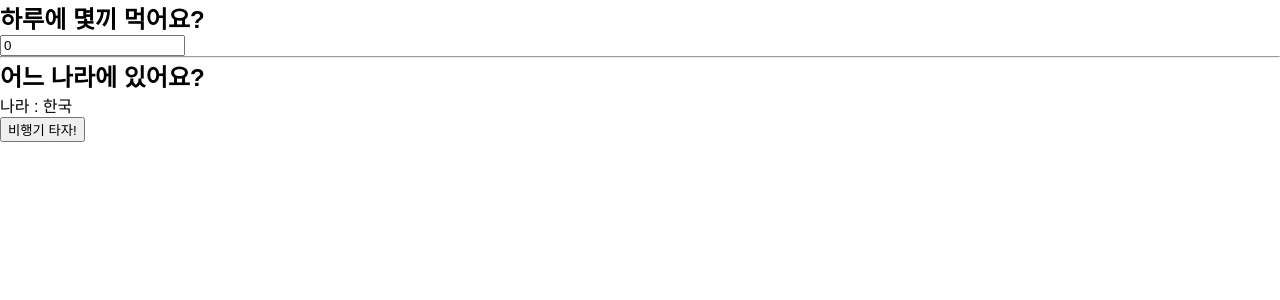
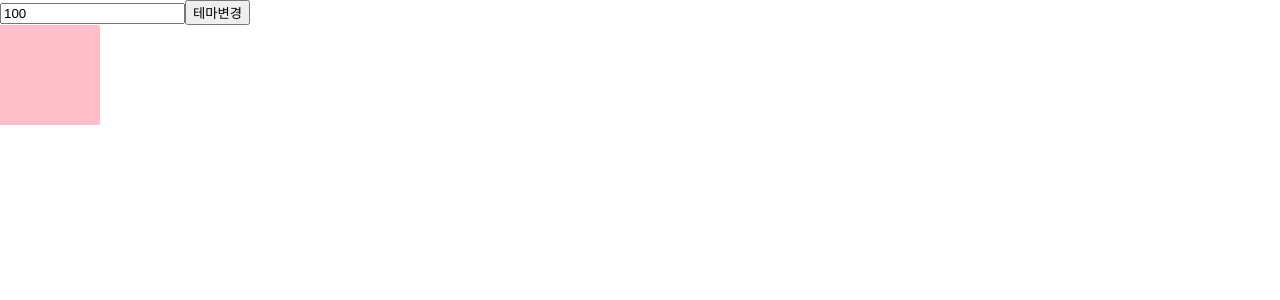
Before and after one commit to ByJin98/no-CRA, a React app: page / in a window 1280 px wide. Shown: the top 300 px of the page. Built offline with nearby package versions, Linux system fonts and the light colour scheme.

Commit message:
useCallback

```diff
--- a/src/App.js
+++ b/src/App.js
@@ -11,30 +11,36 @@ import InputRef from './UseRef/InputRef';
 import UseContext from './UseContext';
 import UseMemo from './UseMemo';
 import Airplane from './UseMemo/Airplane';
+import UseCallback from './UseCallback';
+import Size from './UseCallback/Size';
 
 const App = () => {
   return (
     <>
-      {/** useState */}
+      {/*//! useState */}
       {/* <UseState /> */}
       {/* <Upload /> */}
 
-      {/** useEffect */}
+      {/*//! useEffect */}
       {/* <UseEffect /> */}
       {/* <CleanUP /> */}
 
-      {/** useRef */}
+      {/*//! useRef */}
       {/* <UseRef /> */}
       {/* <VarRef /> */}
       {/* <Count /> */}
       {/* <InputRef /> */}
 
-      {/** useContext */}
+      {/*//! useContext */}
       {/* <UseContext /> */}
 
-      {/** useMemo */}
+      {/*//! useMemo */}
       {/* <UseMemo /> */}
-      <Airplane />
+      {/* <Airplane /> */}
+
+      {/*//! useCallback */}
+      {/* <UseCallback /> */}
+      <Size />
     </>
   );
 };
--- /dev/null
+++ b/src/UseCallback/Size.js
@@ -0,0 +1,33 @@
+import React, { useCallback, useState } from 'react';
+import Box from '../component/Box';
+
+const Size = () => {
+  const [size, setSizes] = useState(100);
+  const [isDark, setIsDark] = useState(false);
+
+  const createBoxStyle = useCallback(() => {
+    return {
+      backgroundColor: 'pink',
+      width: `${size}px`,
+      height: `${size}px`,
+    };
+  }, [size]);
+
+  return (
+    <div
+      style={{
+        background: isDark ? 'black' : 'white',
+      }}
+    >
+      <input
+        type='number'
+        value={size}
+        onChange={(e) => setSizes(e.target.value)}
+      />
+      <button onClick={() => setIsDark(!isDark)}>테마변경</button>
+      <Box createBoxStyle={createBoxStyle} />
+    </div>
+  );
+};
+
+export default Size;
--- /dev/null
+++ b/src/UseCallback/index.js
@@ -0,0 +1,34 @@
+import React, { useCallback, useState, useEffect } from 'react';
+
+// useMemo와의 차이점?
+// useMemo = 값을 메모이제이션
+// useCallback = 함수를 메모이제이션
+
+const Index = () => {
+  const [number, setNumber] = useState(0);
+  const [toggle, setToggle] = useState(true);
+
+  const someFunction = useCallback(() => {
+    console.log(`someFunc : ${number}`);
+    return;
+  }, [number]);
+
+  useEffect(() => {
+    console.log('someFunction함수 할당~');
+  }, [someFunction]);
+
+  return (
+    <div>
+      <input
+        type='number'
+        value={number}
+        onChange={(e) => setNumber(e.target.value)}
+      />
+      <button onClick={() => setToggle(!toggle)}>{toggle.toString()}</button>
+      <br />
+      <button onClick={someFunction}>Call someFunc</button>
+    </div>
+  );
+};
+
+export default Index;
--- /dev/null
+++ b/src/component/Box.js
@@ -0,0 +1,14 @@
+import React, { useEffect, useState } from 'react';
+
+const Box = ({ createBoxStyle }) => {
+  const [style, setStyle] = useState({});
+
+  useEffect(() => {
+    console.log('박스키우기');
+    setStyle(createBoxStyle());
+  }, [createBoxStyle]);
+
+  return <div style={style}></div>;
+};
+
+export default Box;
```
